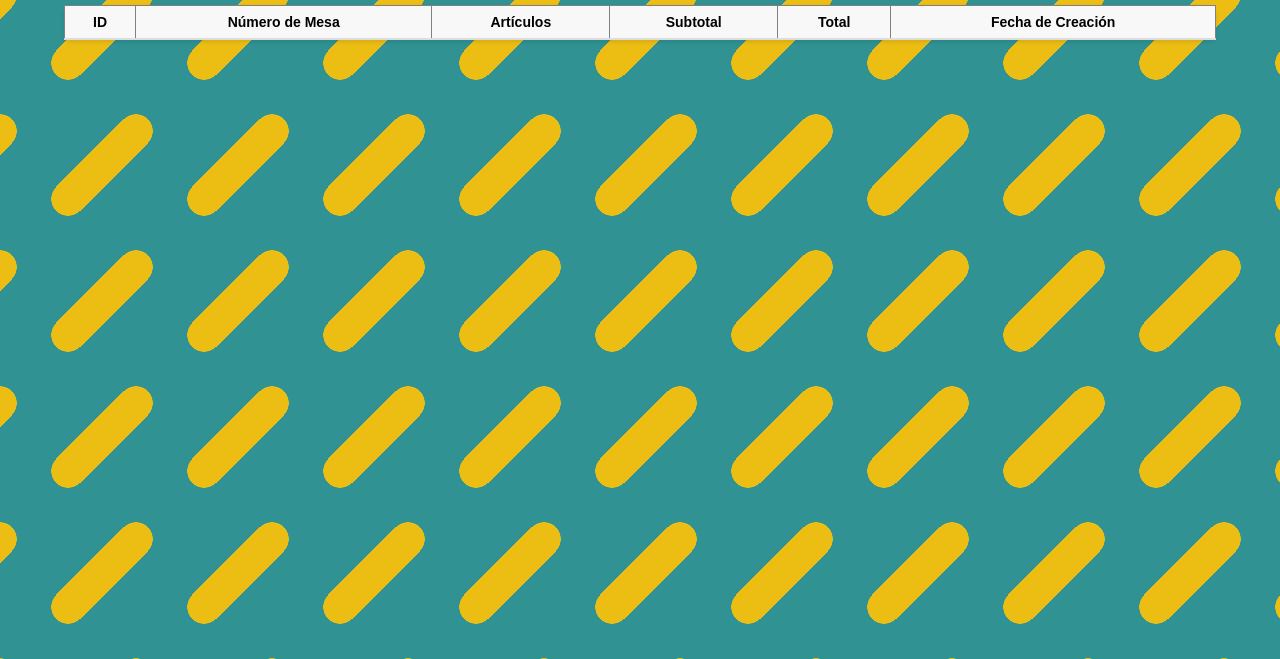
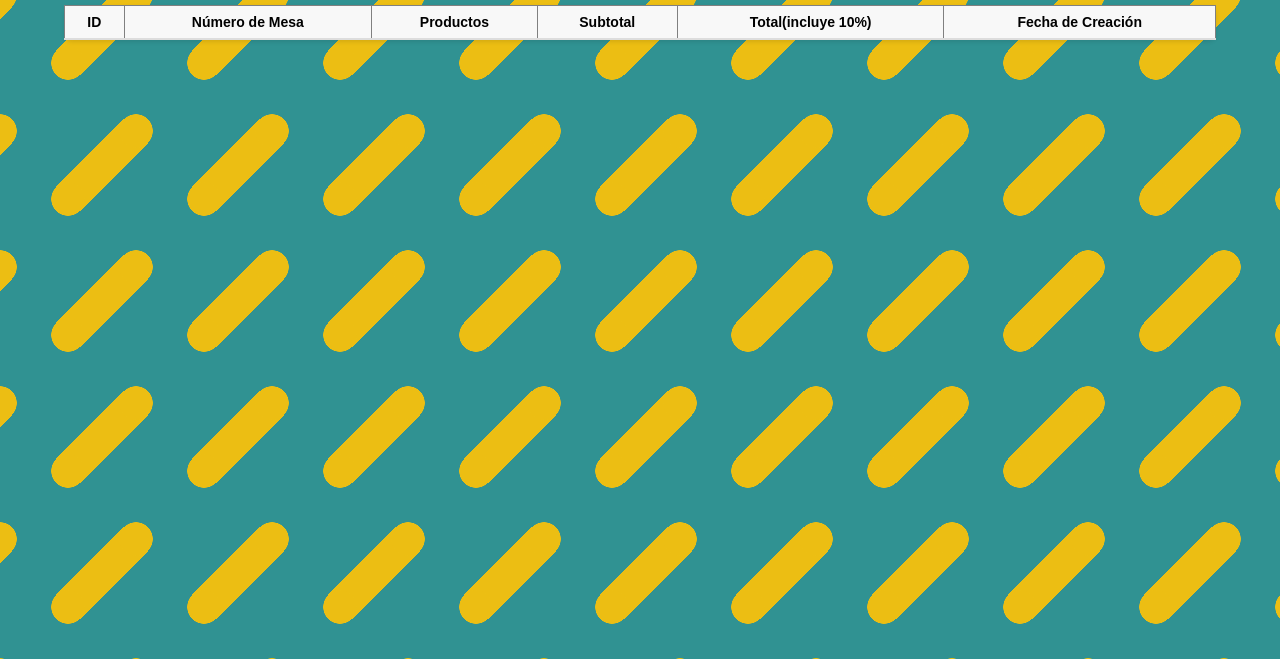
Before and after one commit to JorellStudent/Tarea-Evaluada_ProgramacionWeb, a website: page restaurant-orders/public/orders.html in a window 1280 px wide. Shown: the part 141-800 px from the top of the page. Drawn offline with Linux system fonts and the light colour scheme; no server answers.

Commit message:
Actualizacion de Proyecto Renombre Tabla 1.2

```diff
--- a/restaurant-orders/public/orders.html
+++ b/restaurant-orders/public/orders.html
@@ -24,14 +24,14 @@
             <tr>
                 <th>ID</th>
                 <th>Número de Mesa</th>
-                <th>Artículos</th>
+                <th>Productos</th>
                 <th>Subtotal</th>
-                <th>Total</th>
+                <th>Total(incluye 10%)</th>
                 <th>Fecha de Creación</th>
             </tr>
         </thead>
         <tbody id="ordersTableBody">
-            <!-- Orders will be inserted here -->
+            <!-- Aquí se renderizarán los pedidos -->
         </tbody>
     </table>
     </div>
```
